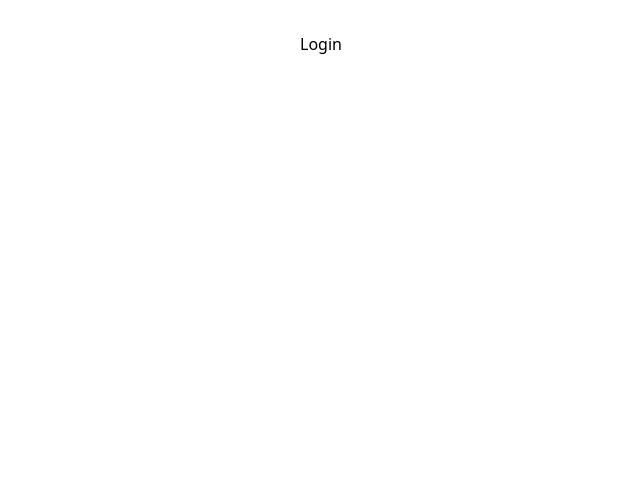
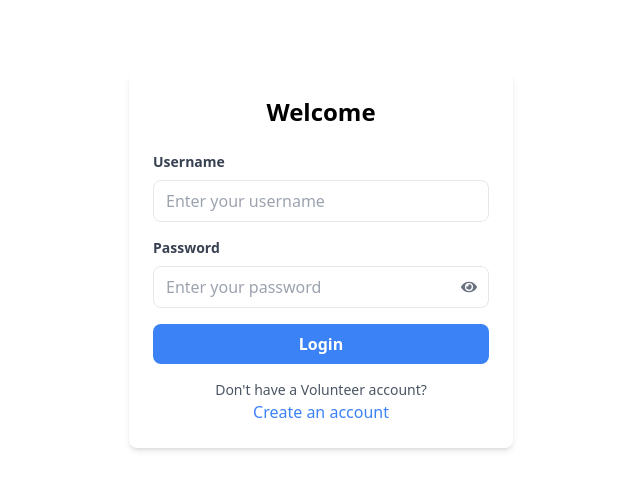
Before and after one commit to Victor-Elkins/Volunteer-Site-Project, a React (Vite) app in the folder frontend/: page /Login in a window 1280 px wide. Shown: the top 490 px of the page, without its empty margins (319-959 px from the left). Built offline with nearby package versions, Linux system fonts and the light colour scheme.

Commit message:
Add Login component UI

```diff
--- a/frontend/src/Login/Login.tsx
+++ b/frontend/src/Login/Login.tsx
@@ -1,9 +1,72 @@
-import React from 'react'
+import React, { useState } from 'react';
+import { FaEye, FaEyeSlash } from 'react-icons/fa';
 
 const Login = () => {
+  // State to toggle password visibility
+  const [showPassword, setShowPassword] = useState(false);
+
+  // Function to toggle password visibility
+  const togglePasswordVisibility = () => {
+    setShowPassword(!showPassword);
+  };
+
   return (
-    <div>Login</div>
+    <div className="flex items-center justify-center mt-10">
+      <form className="bg-white p-6 rounded-lg shadow-md w-full max-w-sm">
+        <h2 className="text-2xl font-bold mb-6 text-center">Welcome</h2>
+
+        {/* Username Field */}
+        <div className="mb-4">
+          <label className="block mb-2 text-sm font-bold text-gray-700 text-left">
+            Username
+          </label>
+          <input
+            id="username"
+            type="text"
+            className="w-full px-3 py-2 border rounded-lg focus:outline-none focus:ring-2 focus:ring-blue-500 focus:border-transparent"
+            placeholder="Enter your username"
+          />
+        </div>
+
+        {/* Password Field */}
+        <div className="mb-4 relative">
+          <label className="block mb-2 text-sm font-bold text-gray-700 text-left">
+            Password
+          </label>
+          <input
+            id="password"
+            type={showPassword ? 'text' : 'password'}  // Dynamically change input type
+            className="w-full px-3 py-2 border rounded-lg focus:outline-none focus:ring-2 focus:ring-blue-500 focus:border-transparent"
+            placeholder="Enter your password"
+          />
+          <div
+            className="absolute inset-y-0 right-0 pr-3 pt-7 flex items-center cursor-pointer"
+            onClick={togglePasswordVisibility}  // Click to toggle visibility
+          >
+            {showPassword ? <FaEyeSlash className="text-gray-500" /> : <FaEye className="text-gray-500" />}
+          </div>
+        </div>
+
+        {/* Submit Button */}
+        <button
+          type="submit"
+          className="w-full bg-blue-500 hover:bg-blue-600 text-white font-bold py-2 px-4 rounded-lg focus:outline-none focus:ring-2 focus:ring-blue-500 focus:ring-opacity-50"
+        >
+          Login
+        </button>
+
+        {/* Create an Account */}
+        <div className="md-4 text-center pt-4">
+          <p className="text-sm text-gray-600">
+            Don't have a Volunteer account?
+          </p>
+          <p className="text-blue-500 font-medium hover:underline">
+            <a href="#">Create an account</a>
+          </p>
+        </div>
+      </form>
+    </div>
   )
 }
 
-export default Login
+export default Login;
```
